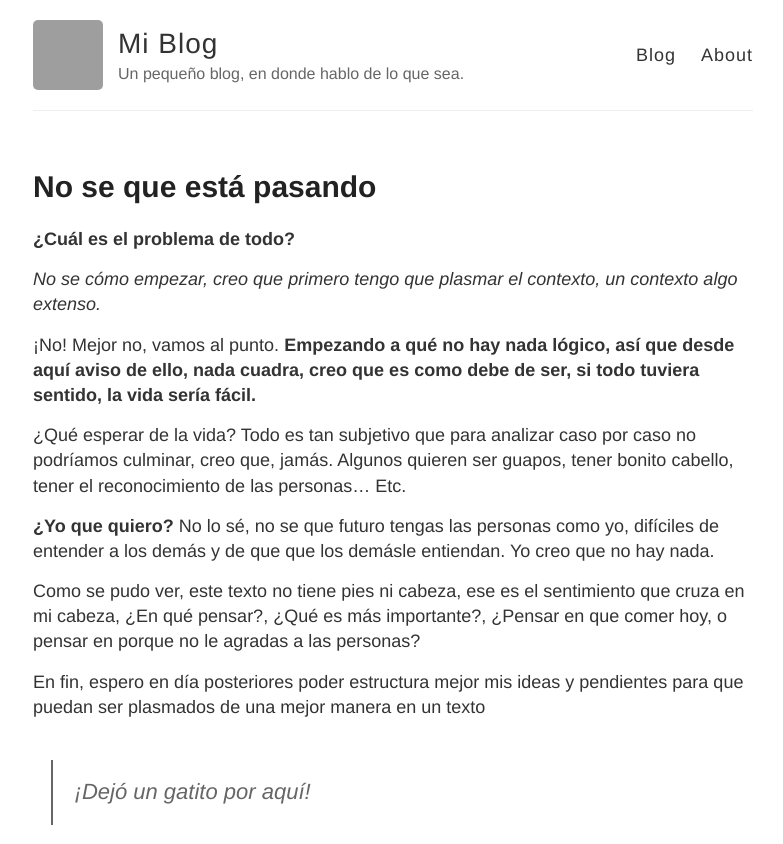
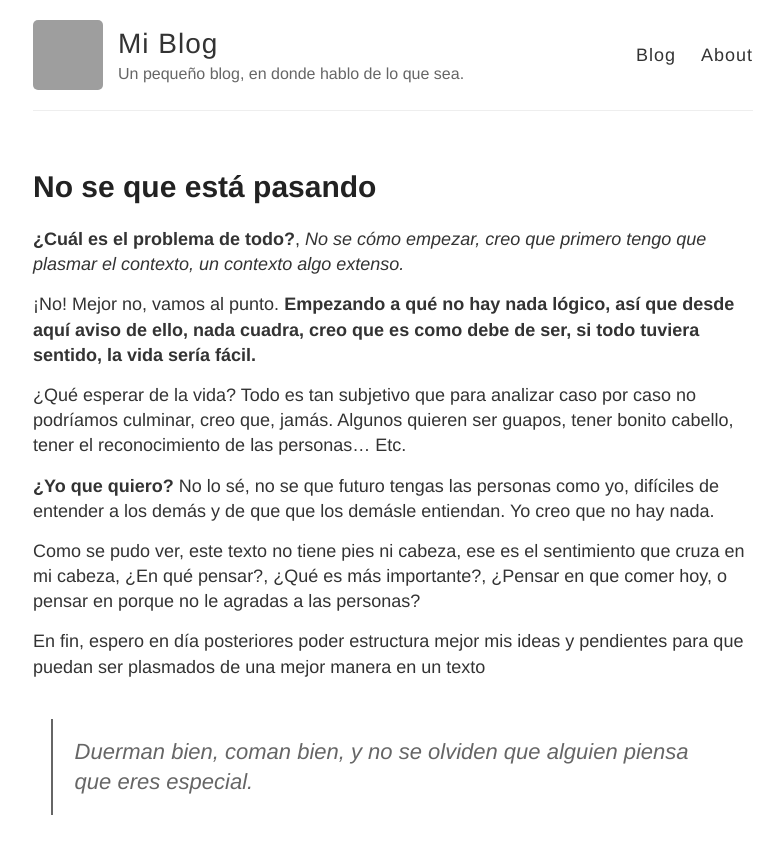
Before and after one commit to markconfig/blog-Jkyll, a Jekyll site: the page built from _posts/2021-8-15-no-se-que-pasa.md, in a window 1280 px wide. Shown: the top 844 px of the page, without its empty margins (247-1030 px from the left). Built offline with Jekyll 4.4.1, drawn with Linux system fonts in a browser that asks for light colours; grey boxes are pictures that could not be loaded.

Commit message:
Update 2021-8-15-no-se-que-pasa.md

```diff
--- a/_posts/2021-8-15-no-se-que-pasa.md
+++ b/_posts/2021-8-15-no-se-que-pasa.md
@@ -3,9 +3,7 @@ layout: post
 title: No se que está pasando
 ---
 
-**¿Cuál es el problema de todo?**
-
-*No se cómo empezar, creo que primero tengo que plasmar el contexto, un contexto algo extenso.*
+**¿Cuál es el problema de todo?**, *No se cómo empezar, creo que primero tengo que plasmar el contexto, un contexto algo extenso.*
 
 ¡No! Mejor no, vamos al punto. **Empezando a qué no hay nada lógico, así que desde aquí aviso de ello, nada cuadra, creo que es como debe de ser, si todo tuviera sentido, la vida sería fácil.**
 
@@ -19,6 +17,4 @@ Como se pudo ver, este texto no tiene pies ni cabeza, ese es el sentimiento que
 En fin, espero en día posteriores poder estructura mejor mis ideas y pendientes para que puedan ser plasmados de una mejor manera en un texto
 
 
->¡Dejó un gatito por aquí!
-
-![alt text](https://www.hogarmania.com/archivos/201801/mascotas-gatos-tristeza-apatia-XxXx80.jpg"Logo Title Text 1")
+>Duerman bien, coman bien, y no se olviden que alguien piensa que eres especial.
```
